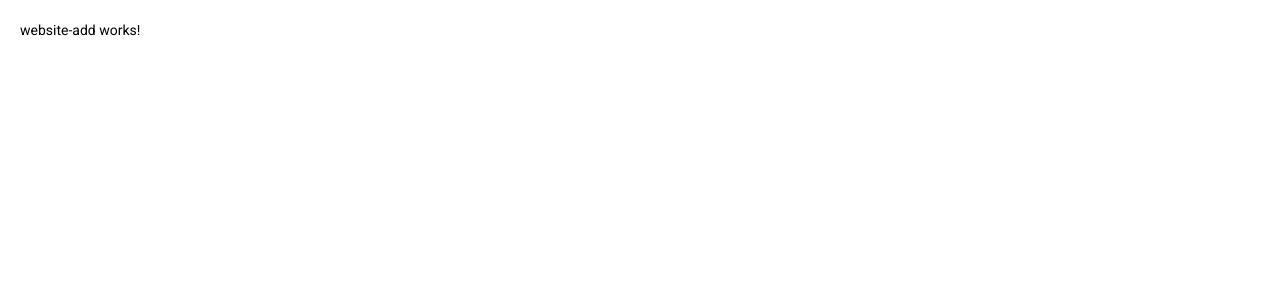
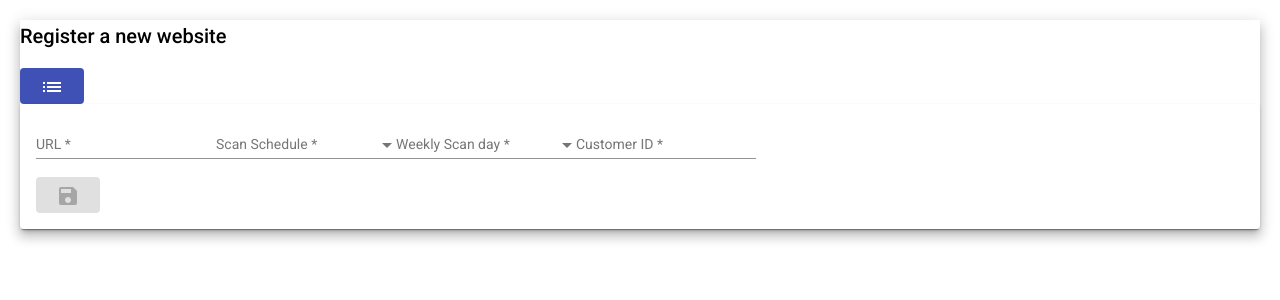
Before and after one commit to nmtsylla/cookie-front, an Angular app: page /add-website in a window 1280 px wide. Shown: the top 300 px of the page. Built offline with nearby package versions, Linux system fonts and the light colour scheme.

Commit message:
Add creation form

```diff
--- a/src/app/website-add/website-add.component.html
+++ b/src/app/website-add/website-add.component.html
@@ -1 +1,55 @@
-<p>website-add works!</p>
+<div class="example-container mat-elevation-z8">
+  <h2>Register a new website</h2>
+  <div class="example-loading-shade"
+        *ngIf="isLoadingResults">
+    <mat-spinner *ngIf="isLoadingResults"></mat-spinner>
+  </div>
+  <div class="button-row">
+    <a mat-flat-button color="primary" [routerLink]="['/websites']"><mat-icon>list</mat-icon></a>
+  </div>
+  <mat-card class="example-card">
+    <form [formGroup]="websiteForm" (ngSubmit)="onFormSubmit()">
+      <mat-form-field class="example-full-width">
+        <mat-label>URL</mat-label>
+        <input matInput placeholder="URL" formControlName="url"
+                [errorStateMatcher]="matcher">
+        <mat-error>
+          <span *ngIf="!websiteForm.get('url').valid && websiteForm.get('url').touched">Please enter the URL</span>
+        </mat-error>
+      </mat-form-field>
+      <mat-form-field class="example-full-width">
+        <mat-label>Scan Schedule</mat-label>
+        <mat-select formControlName="scanSchedule">
+          <mat-option *ngFor="let scan of scanScheduleList" [value]="scan.id">
+            {{scan.name}}
+          </mat-option>
+        </mat-select>
+        <mat-error>
+          <span *ngIf="!websiteForm.get('scanSchedule').valid && websiteForm.get('scanSchedule').touched">Please choose the scan schedule</span>
+        </mat-error>
+      </mat-form-field>
+      <mat-form-field class="example-full-width">
+        <mat-label>Weekly Scan day</mat-label>
+        <mat-select formControlName="weeklyScanDay">
+          <mat-option *ngFor="let scan of weeklyScanDayList" [value]="scan.id">
+            {{scan.name}}
+          </mat-option>
+        </mat-select>
+        <mat-error>
+          <span *ngIf="!websiteForm.get('weeklyScanDay').valid && websiteForm.get('weeklyScanDay').touched">Please choose the scan day</span>
+        </mat-error>
+      </mat-form-field>
+      <mat-form-field class="example-full-width">
+        <mat-label>Customer ID</mat-label>
+        <input matInput type="number" placeholder="Customer ID" formControlName="customerId"
+                [errorStateMatcher]="matcher">
+        <mat-error>
+          <span *ngIf="!websiteForm.get('customerId').valid && websiteForm.get('customerId').touched">Please enter customer ID</span>
+        </mat-error>
+      </mat-form-field>
+      <div class="button-row">
+        <button type="submit" [disabled]="!websiteForm.valid" mat-flat-button color="primary"><mat-icon>save</mat-icon></button>
+      </div>
+    </form>
+  </mat-card>
+</div>
--- a/src/app/website-add/website-add.component.ts
+++ b/src/app/website-add/website-add.component.ts
@@ -31,7 +31,7 @@ export class WebsiteAddComponent implements OnInit {
       weeklyScanDay : [null, Validators.required],
       scanSchedule : [null, Validators.required],
       customerId : [null, Validators.required],
-      addedDate : [null, Validators.required]
+      addedDate : [null]
     });
   }
 
```
